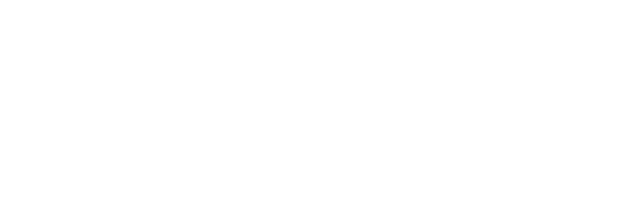
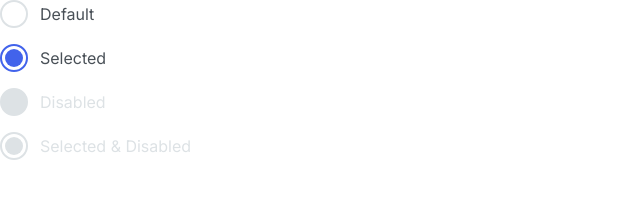
Before and after one commit to js-tasks-ru/htmlcss-20250313_n-belozyorova, a website: page 07-lection5/02-radio/index.html in a window 1280 px wide. Shown: the whole page, without its empty margins (0-640 px from the left). Drawn offline with Linux system fonts and the light colour scheme.

Commit message:
The radio button component added

```diff
--- a/07-lection5/02-radio/index.html
+++ b/07-lection5/02-radio/index.html
@@ -6,6 +6,43 @@
         <link rel="stylesheet" href="./radio.css">
     </head>
     <body>
-
+        <div class="radio-container">
+            <label class="radio">
+              <input class="radio__input" type="radio" name="radio-1" value="1" />
+              <div class="radio__state">
+                <div class="radio__control">
+                  <div class="radio__control-core"></div>
+                </div>
+                <div class="radio__legend">Default</div>
+              </div>
+            </label>
+            <label class="radio">
+              <input class="radio__input" type="radio" name="radio-1" value="2" checked />
+              <div class="radio__state">
+                <div class="radio__control">
+                  <div class="radio__control-core"></div>
+                </div>
+                <div class="radio__legend">Selected</div>
+              </div>
+            </label>
+            <label class="radio">
+              <input class="radio__input" type="radio" name="radio-2" value="3" disabled />
+              <div class="radio__state">
+                <div class="radio__control">
+                  <div class="radio__control-core"></div>
+                </div>
+                <div class="radio__legend">Disabled</div>
+              </div>
+            </label>
+            <label class="radio">
+              <input class="radio__input" type="radio" name="radio-2" value="4" checked disabled />
+              <div class="radio__state">
+                <div class="radio__control">
+                  <div class="radio__control-core"></div>
+                </div>
+                <div class="radio__legend">Selected & Disabled</div>
+              </div>
+            </label>
+        </div>
     </body>
 </html>
--- a/07-lection5/02-radio/radio.css
+++ b/07-lection5/02-radio/radio.css
@@ -0,0 +1,73 @@
+.radio-container {
+  display: flex;
+  flex-direction: column;
+  gap: 16px;
+}
+
+.radio {
+  display: inline-block;
+}
+
+.radio__input {
+  position: absolute;
+  left: -5vw;
+}
+
+.radio__state {
+  display: flex;
+  align-items: center;
+  gap: 12px;
+}
+
+.radio__legend {
+  font-family: 'Inter';
+  font-style: normal;
+  font-weight: 400;
+  font-size: 16px;
+  line-height: 24px;
+  color: var(--grey-4);
+}
+
+.radio__control {
+  width: 28px;
+  height: 28px;
+  border: 2px solid var(--grey-2);
+  border-radius: 50%;
+  box-sizing: border-box;
+  display: flex;
+  align-items: center;
+  justify-content: center;
+}
+
+.radio__control-core {
+  display: none;
+  width: 18px;
+  height: 18px;
+  border-radius: 50%;
+}
+
+.radio__input:checked ~ .radio__state .radio__control {
+  border-color: var(--blue-1);
+}
+
+.radio__input:checked ~ .radio__state .radio__control-core {
+  display: block;
+  background-color: var(--blue-1);
+}
+
+.radio__input:disabled ~ .radio__state .radio__control {
+  border-color: var(--grey-2);
+}
+
+.radio__input:disabled:not(:checked)~.radio__state .radio__control {
+  background-color: var(--grey-2);
+}
+
+.radio__input:disabled:checked ~ .radio__state .radio__control-core {
+  display: block;
+  background-color: var(--grey-2);
+}
+
+.radio__input:disabled ~ .radio__state .radio__legend {
+  color: var(--grey-2);
+}
```
